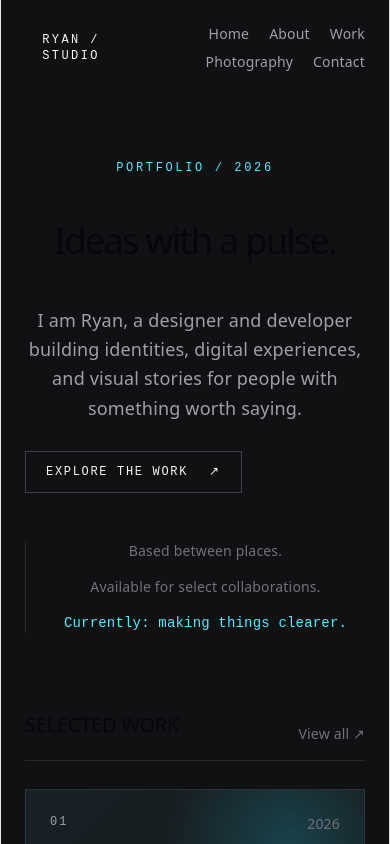
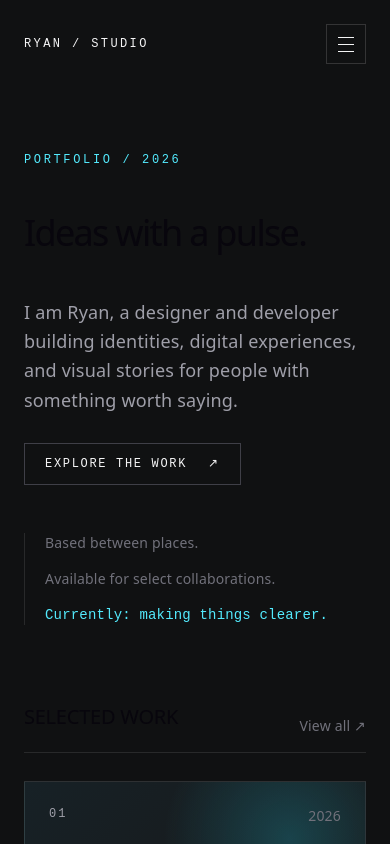
Before and after one commit to Ryan1997123/Portfolio-React, a React (Vite) app: page / in a window 390 px wide. Shown: the top 844 px of the page. Built offline with nearby package versions, Linux system fonts and the light colour scheme.

Commit message:
Hamburger menu added

```diff
--- a/src/index.css
+++ b/src/index.css
@@ -122,11 +122,10 @@ body {
 }
 
 #root {
-  width: 1126px;
-  max-width: 100%;
-  margin: 0 auto;
-  text-align: center;
-  border-inline: 1px solid var(--border);
+  width: 100%;
+  max-width: none;
+  margin: 0;
+  text-align: left;
   min-height: 100svh;
   display: flex;
   flex-direction: column;
--- a/src/pages/portfolio-pages.jsx
+++ b/src/pages/portfolio-pages.jsx
@@ -1,4 +1,5 @@
-import { motion } from 'motion/react'
+import { AnimatePresence, motion } from 'motion/react'
+import { useState } from 'react'
 import { Link, useParams } from 'react-router-dom'
 import { projects } from '../data/projects'
 import './portfolio-pages.css'
@@ -12,15 +13,48 @@ const navItems = [
 ]
 
 function SiteLayout({ children }) {
+  const [menuOpen, setMenuOpen] = useState(false)
+
   return (
     <div className="portfolio-shell min-h-screen bg-[#101112] text-zinc-100">
-      <header className="mx-auto flex w-full max-w-7xl items-center justify-between px-6 py-6 sm:px-10 lg:px-14">
+      <header className="relative z-30 mx-auto flex w-full max-w-7xl items-center justify-between px-6 py-6 sm:px-10 lg:px-14">
         <Link to="/" className="font-mono text-xs uppercase tracking-[0.2em] text-zinc-100">Ryan / Studio</Link>
-        <nav className="flex flex-wrap justify-end gap-x-5 gap-y-2" aria-label="Main navigation">
+        <nav className="hidden flex-wrap justify-end gap-x-5 gap-y-2 md:flex" aria-label="Main navigation">
           {navItems.map(([path, label]) => (
             <Link key={path} to={path} className="text-sm text-zinc-400 transition-colors hover:text-cyan-300">{label}</Link>
           ))}
         </nav>
+        <button
+          type="button"
+          className="relative z-40 flex h-10 w-10 flex-col items-center justify-center gap-1.5 border border-white/15 text-zinc-100 md:hidden"
+          aria-expanded={menuOpen}
+          aria-controls="mobile-navigation"
+          aria-label={menuOpen ? 'Close navigation menu' : 'Open navigation menu'}
+          onClick={() => setMenuOpen((open) => !open)}
+        >
+          <span className={`block h-px w-4 bg-current transition-transform ${menuOpen ? 'translate-y-1 rotate-45' : ''}`} />
+          <span className={`block h-px w-4 bg-current transition-opacity ${menuOpen ? 'opacity-0' : ''}`} />
+          <span className={`block h-px w-4 bg-current transition-transform ${menuOpen ? '-translate-y-1 -rotate-45' : ''}`} />
+        </button>
+        <AnimatePresence>
+          {menuOpen && (
+            <motion.nav
+              id="mobile-navigation"
+              aria-label="Mobile navigation"
+              className="absolute inset-x-0 top-0 -z-10 border-b border-white/10 bg-[#101112] px-6 pb-8 pt-24 shadow-2xl sm:px-10"
+              initial={{ opacity: 0, y: -18 }}
+              animate={{ opacity: 1, y: 0 }}
+              exit={{ opacity: 0, y: -18 }}
+              transition={{ duration: 0.25, ease: [0.22, 1, 0.36, 1] }}
+            >
+              <div className="mx-auto flex max-w-7xl flex-col gap-5">
+                {navItems.map(([path, label]) => (
+                  <Link key={path} to={path} className="border-b border-white/10 pb-3 text-2xl tracking-tight text-zinc-200 transition-colors hover:text-cyan-300" onClick={() => setMenuOpen(false)}>{label}</Link>
+                ))}
+              </div>
+            </motion.nav>
+          )}
+        </AnimatePresence>
       </header>
       {children}
       <footer className="mx-auto flex w-full max-w-7xl justify-between border-t border-white/10 px-6 py-6 text-xs text-zinc-500 sm:px-10 lg:px-14">
```
